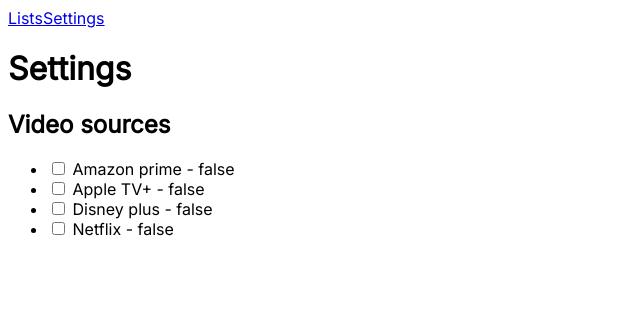
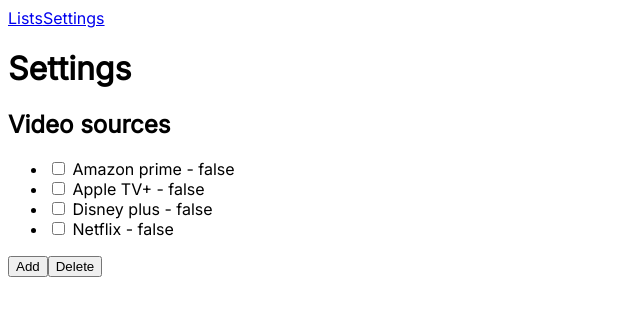
Before and after one commit to ahmed-abuelgasim/watchlist-angular, an Angular app: page /settings in a window 1280 px wide. Shown: the top 316 px of the page, without its empty margins (0-640 px from the left). Built offline with nearby package versions, Linux system fonts and the light colour scheme.

Commit message:
stashing commit

```diff
--- a/src/app/video-sources-settings/video-sources-settings.component.html
+++ b/src/app/video-sources-settings/video-sources-settings.component.html
@@ -11,3 +11,7 @@
     </label>
   </li>
 </ul>
+
+
+<button (click)="addSource()">Add</button>
+<button (click)="deleteSource()">Delete</button>
--- a/src/app/video-sources-settings/video-sources-settings.component.ts
+++ b/src/app/video-sources-settings/video-sources-settings.component.ts
@@ -1,6 +1,12 @@
 import { Component, OnInit } from '@angular/core';
 import { VideoSourcesService } from '../services/video-sources.service';
 
+
+const ERROR_MSGS = {
+  EXISTING: 'Video source already exists',
+  ADD: 'There was an error adding the video source. Please try again.',
+  DELETE: 'There was an error deleteing the video source. Please try again.',
+};
 
 @Component({
   selector: 'app-video-sources-settings',
@@ -19,4 +25,26 @@
     const newActiveState = checkBoxEl.checked;
     this.videoSourcesService.changeSourceActiveState(videoSourceId, newActiveState);
   }
+
+  id: number = 0;
+
+
+  async addSource() {
+    try {
+      this.id = await this.videoSourcesService.addCustomSource({name: 'Kodi'});
+    } catch (error) {
+      const toastMessage = (error as Error).name == VideoSourcesService.sourceExistsErrorType ?
+        ERROR_MSGS.EXISTING :
+        ERROR_MSGS.ADD;
+      alert(toastMessage);
+    }
+  }
+
+  async deleteSource() {
+    try {
+      await this.videoSourcesService.removeCustomSource(this.id);
+    } catch (error) {
+      alert(ERROR_MSGS.DELETE);
+    }
+  }
 }
```
Also changed, not shown: 1 other file (tests, documents, lock files or other folders).
